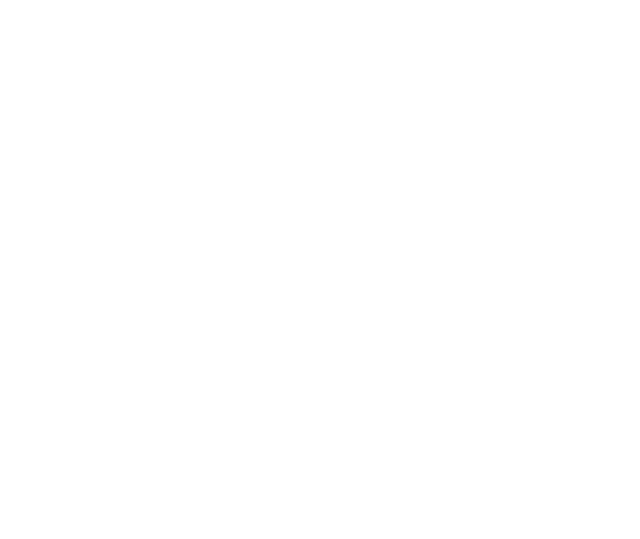
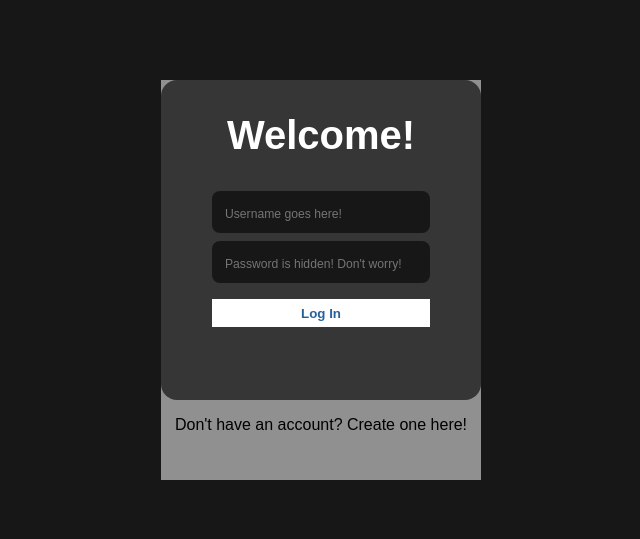
Before and after one commit to zachvoxwatt/web-messaging-application, a React app in the folder front-end/: page / in a window 1280 px wide. Shown: the whole page, without its empty margins (319-959 px from the left). Built offline with nearby package versions, Linux system fonts and the light colour scheme.

Commit message:
v0.0.1
- UI Improvements

```diff
--- /dev/null
+++ b/front-end/src/css/Login.css
@@ -0,0 +1,90 @@
+body
+{
+    background-color: #171717;
+}
+
+.loginMaster
+{
+    background-color: #909090;
+    font-family: sans-serif;
+    margin: auto;
+    margin-top: 10vh;
+    width: 25vw;
+    height: 50vh;
+}
+
+#webTitle
+{
+    color: white;
+    font-size: 2.5em
+}
+
+.inputHolder
+{
+    background-color: #363636;
+    margin: auto;
+    text-align: center;
+    display: inline-block;
+    padding-bottom: 5vh;
+    border-radius: 16px;
+    width: 100%;
+    height: 70%
+}
+
+form
+{
+    display: inline-block;
+    margin: auto;
+}
+
+input
+{
+    background-color: #171717;
+    color: white;
+    display: block;
+    outline: none;
+    font-size: 0.95em;
+    padding-left: 1vw;
+    padding-right: 1vw;
+    width: 15vw;
+    height: 5vh;
+    border-radius: 8px;
+    border-width: 0px;
+}
+
+input::placeholder
+{
+    font-size: 0.8em
+}
+
+::-ms-reveal { filter: invert(100%) }
+
+input[type=text]
+{
+    margin-bottom: 1vh
+}
+
+input[type=password]
+{
+    margin-bottom: 2vh
+}
+
+button
+{
+    outline: none;
+    background-color: white;
+    color: #26619c;
+    font-weight: bold;
+    border-width: 0px;
+    width: 100%;
+    height: 3.5vh;
+}
+
+.reminder
+{
+    text-align: center;
+    margin: 0 auto;
+    border-radius: 16px;
+    width: 100%;
+    height: 30%;
+}
--- a/front-end/src/index.js
+++ b/front-end/src/index.js
@@ -4,6 +4,7 @@ import './css/index.css';
 import LoginScreen from './scripts/Login'
 
 const root = ReactDOM.createRoot(document.getElementById('root'));
+
 root.render(
   <React.StrictMode>
     <LoginScreen />
--- a/front-end/src/scripts/Login.js
+++ b/front-end/src/scripts/Login.js
@@ -1,7 +1,21 @@
+import '../css/Login.css'
+
 const LoginScreen = (props) =>
 {
     return(
-        <div className="login_master">
+        <div className="loginMaster">
+            <div className='inputHolder'>
+                <h2 id='webTitle'>Welcome!</h2>
+                <form>
+                    <input type='text' placeholder='Username goes here!'/>
+                    <input type='password' placeholder="Password is hidden! Don't worry!"/>
+                    <button>Log In</button>
+                </form>
+            </div>
+
+            <div className='reminder'>
+                <p className='reminderText'>Don't have an account? Create one here!</p>
+            </div>
         </div>
     )
 }
```
Also changed, not shown: front-end/public/index.html (+0 -4 lines), front-end/src/css/App.css (deleted, +0 -38 lines), front-end/src/scripts/App.js (deleted, +0 -25 lines), 1 other file.
